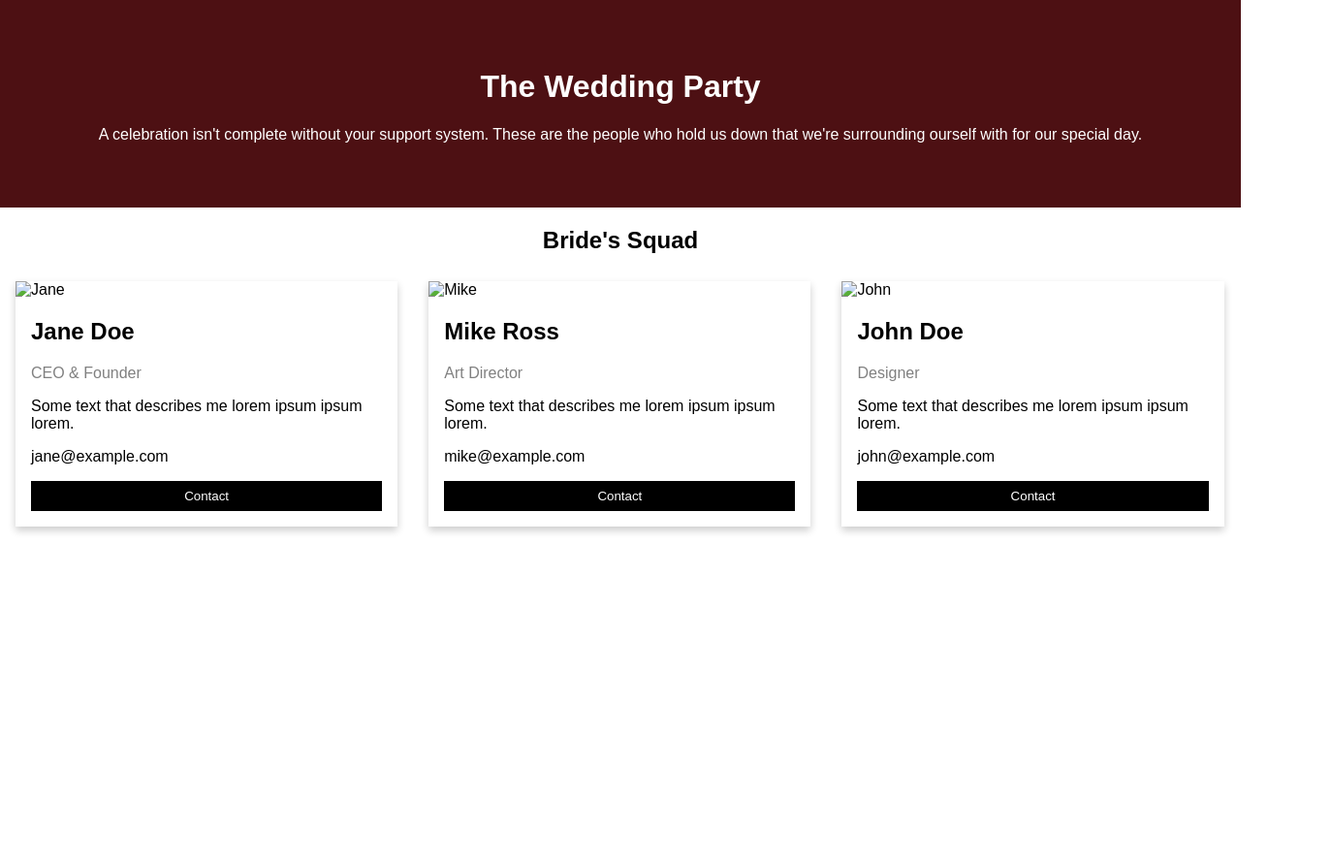
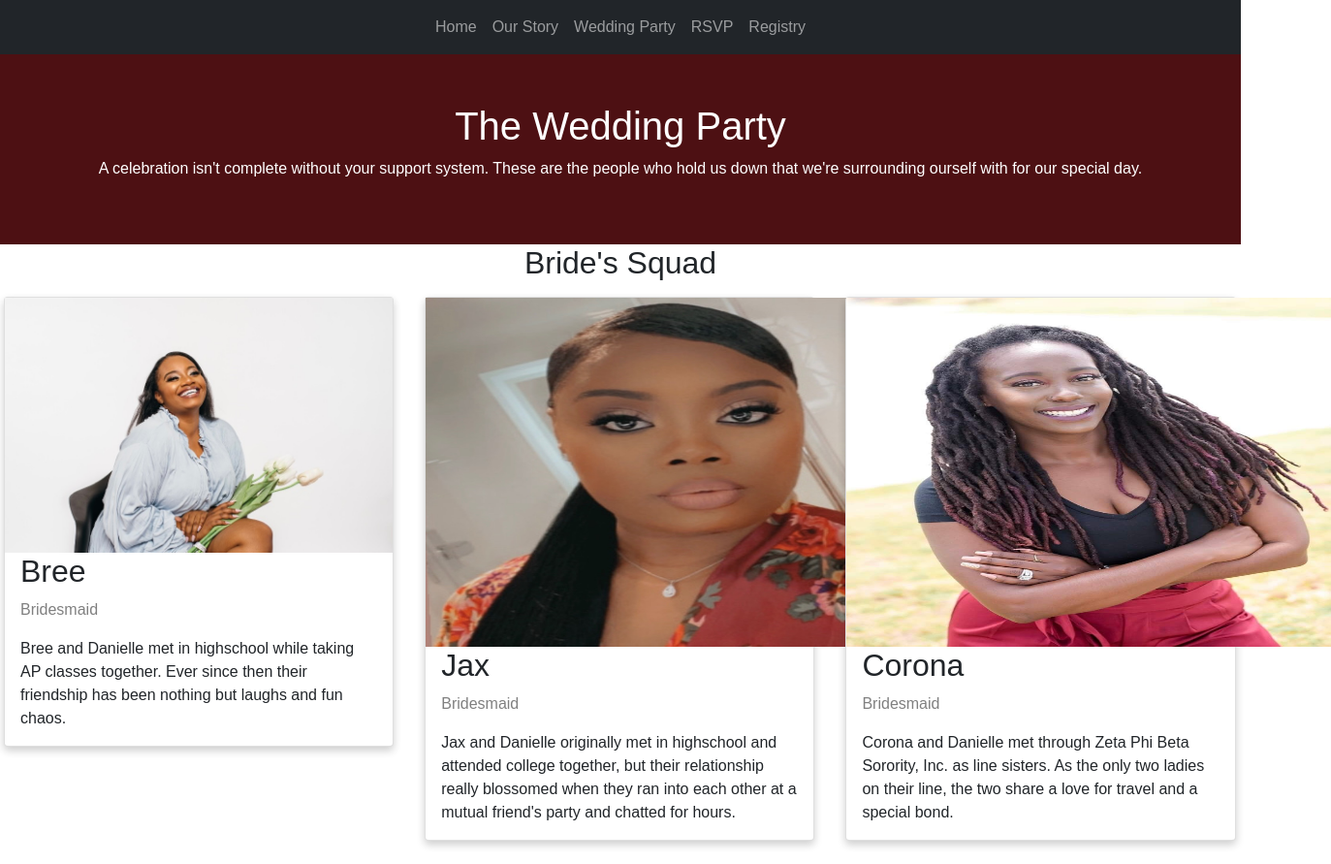
Before and after one commit to D-Ainabe/WeddingPage, a plain HTML site: page weddingparty.html in a window 1280 px wide. Shown: the whole page at 97% size, 1373 px wide, since content can reach past the window. Before the commit the page ends 800 px from the top, so only its background shows below. Drawn offline with nearby package versions, Linux system fonts and the light colour scheme.

Commit message:
page updates

```diff
--- a/weddingparty.html
+++ b/weddingparty.html
@@ -4,10 +4,33 @@
     <meta charset="UTF-8">
     <meta http-equiv="X-UA-Compatible" content="IE=edge">
     <meta name="viewport" content="width=device-width, initial-scale=1.0">
+    <link href="https://cdn.jsdelivr.net/npm/bootstrap@5.1.3/dist/css/bootstrap.min.css" rel="stylesheet">
+    <script src="https://cdn.jsdelivr.net/npm/bootstrap@5.1.3/dist/js/bootstrap.bundle.min.js"></script>
     <title>Wedding Party</title>
     <link rel="stylesheet" href="style.css">
+
 </head>
 <body>
+  <nav class="navbar navbar-expand-sm bg-dark navbar-dark justify-content-center">
+    <ul class="navbar-nav">
+      <li class="nav-item">
+        <a class="nav-link" href="index.html">Home</a>
+      </li>
+      <li class="nav-item">
+        <a class="nav-link" href="ourstory.html">Our Story</a>
+      </li>
+      <li class="nav-item">
+        <a class="nav-link" href="weddingparty.html">Wedding Party</a>
+      </li>
+      <li class="nav-item">
+        <a class="nav-link" href="RSVP.html">RSVP</a>
+      </li>
+      <li class="nav-item">
+        <a class="nav-link" href="registry.html">Registry</a>
+      </li>
+    </ul>
+  </nav>
+
     <div class="about-section">
         <h1>The Wedding Party</h1>
         <p>A celebration isn't complete without your support system. These are the people who hold us down that we're surrounding ourself with for our special day.</p>
@@ -17,39 +40,33 @@
       <div class="row">
         <div class="column">
           <div class="card">
-            <img src="/w3images/team1.jpg" alt="Jane" style="width:100%">
+            <img src="WPPics/Bree.jpg" alt="Bree" style="width:100%">
             <div class="container">
-              <h2>Jane Doe</h2>
-              <p class="title">CEO & Founder</p>
-              <p>Some text that describes me lorem ipsum ipsum lorem.</p>
-              <p>jane@example.com</p>
-              <p><button class="button">Contact</button></p>
+              <h2>Bree</h2>
+              <p class="title">Bridesmaid</p>
+              <p>Bree and Danielle met in highschool while taking AP classes together. Ever since then their friendship has been nothing but laughs and fun chaos. </p>
             </div>
           </div>
         </div>
 
         <div class="column">
           <div class="card">
-            <img src="/w3images/team2.jpg" alt="Mike" style="width:100%">
+            <img src="WPPics/Jax.JPEG" width="500" height="360" alt="Jax" >
             <div class="container">
-              <h2>Mike Ross</h2>
-              <p class="title">Art Director</p>
-              <p>Some text that describes me lorem ipsum ipsum lorem.</p>
-              <p>mike@example.com</p>
-              <p><button class="button">Contact</button></p>
+              <h2>Jax</h2>
+              <p class="title">Bridesmaid</p>
+              <p>Jax and Danielle originally met in highschool and attended college together, but their relationship really blossomed when they ran into each other at a mutual friend's party and chatted for hours.</p>
             </div>
           </div>
         </div>
 
         <div class="column">
           <div class="card">
-            <img src="/w3images/team3.jpg" alt="John" style="width:100%">
+            <img src="WPPics/Corona.JPG" width="500" height="360" alt="Corona">
             <div class="container">
-              <h2>John Doe</h2>
-              <p class="title">Designer</p>
-              <p>Some text that describes me lorem ipsum ipsum lorem.</p>
-              <p>john@example.com</p>
-              <p><button class="button">Contact</button></p>
+              <h2>Corona</h2>
+              <p class="title">Bridesmaid</p>
+              <p>Corona and Danielle met through Zeta Phi Beta Sorority, Inc. as line sisters. As the only two ladies on their line, the two share a love for travel and a special bond.</p>
             </div>
           </div>
         </div>
```
Also changed, not shown: RSVP.html (added, +32 -0 lines), index.html (+76 -0 lines), ourstory.html (+32 -0 lines), registry.html (+32 -0 lines), WPPics/Bree.jpg (added), WPPics/Cam.JPEG (added), WPPics/Corona.JPG (added), WPPics/Jamesha.JPG (added), WPPics/Jax.JPEG (added), elopement.html (deleted), 6 other files.
